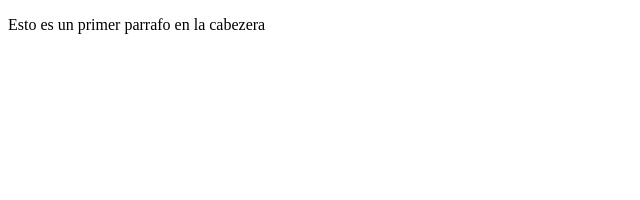
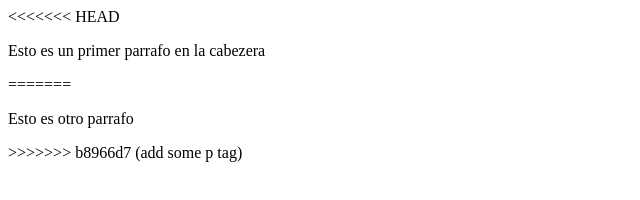
Before and after one commit to hrypasato/learning-git, a plain HTML site: page index.html in a window 1280 px wide. Shown: the whole page, without its empty margins (0-640 px from the left). Drawn offline with Linux system fonts and the light colour scheme.

Commit message:
add some p tag

```diff
--- a/index.html
+++ b/index.html
@@ -7,8 +7,12 @@
     <title>Document</title>
 </head>
 <body>
+<<<<<<< HEAD
      <div>
         <p>Esto es un primer parrafo en la cabezera</p>
      </div>
+=======
+   <p>Esto es otro parrafo</p>
+>>>>>>> b8966d7 (add some p tag)
 </body>
 </html>
```
